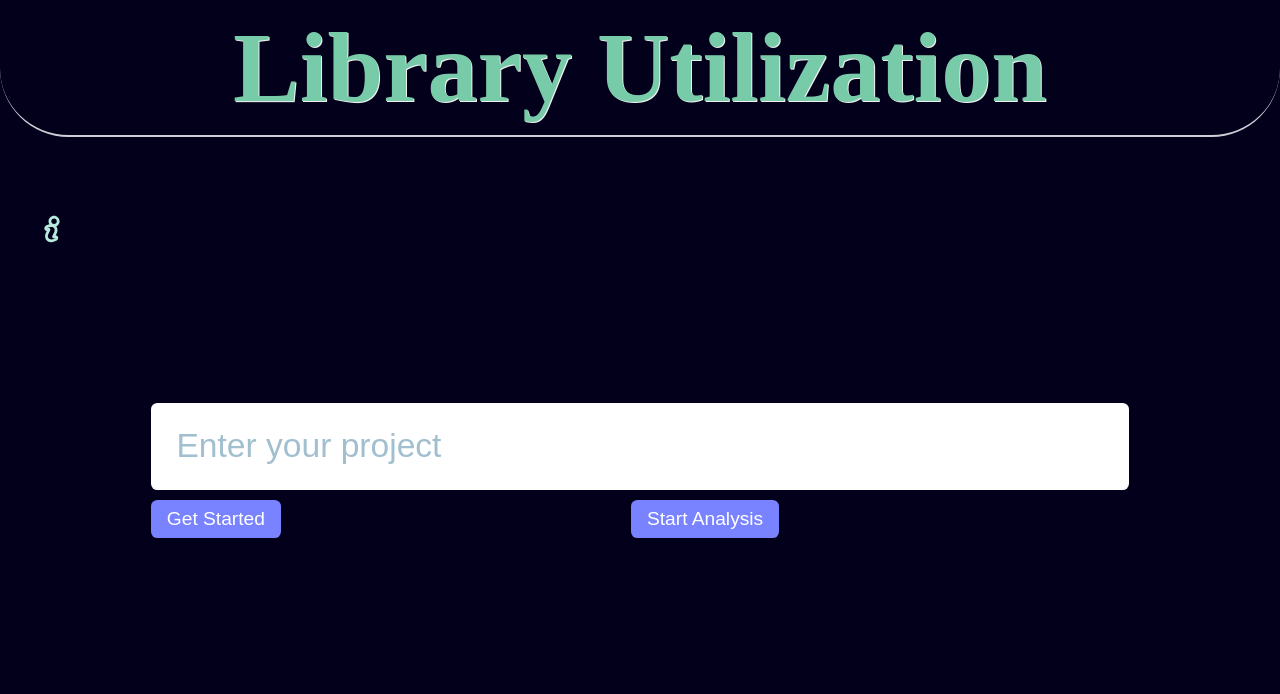
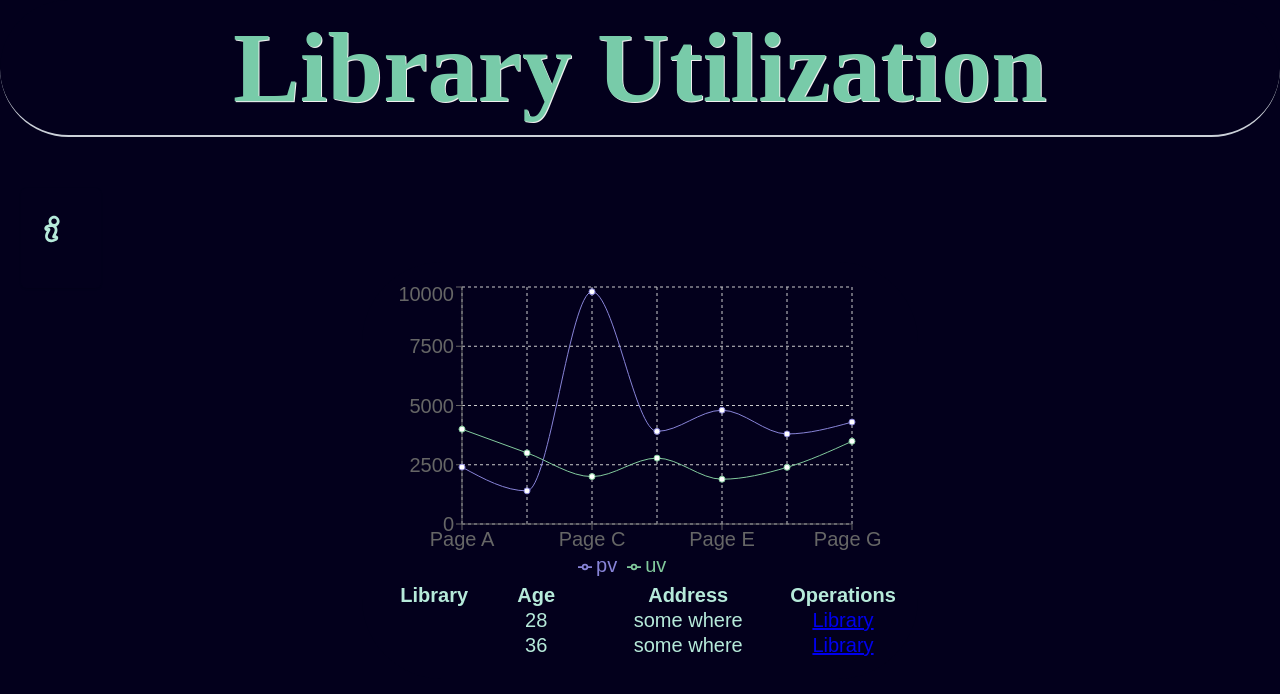
Before and after one commit to kostoglou/LibraryUtilization, a React (Create React App) app: page / in a window 1280 px wide. Both pictures are taken after a click on the button "Start Analysis". Shown: the top 694 px of the page. Built offline with nearby package versions, Linux system fonts and the light colour scheme.

Commit message:
new component + diagrams

```diff
--- a/src/App.js
+++ b/src/App.js
@@ -1,6 +1,7 @@
 import './App.css';
 import React, { Component } from 'react'
 import Welcome from './components/welcome';
+import HistoryAnalysis from './components/historyAnalysis';
 import MyTable from './components/mytable';
 import DiagramSystemtoApi from './components/diagramSystemtoApi';
 import { MdOutlineArrowBackIosNew } from 'react-icons/md';
@@ -15,6 +16,7 @@ class App extends Component {
   state = {
     showTable: false,
     showWelcome: true,
+    showHistoryAnalysis: false,
     showDiagram1: false,
     nul: "",
     dataTable : [],
@@ -128,6 +130,15 @@ class App extends Component {
       document.getElementById("waittingAnalysis").style.display = "block";
     }
 
+  handleHistoryClick = () => {
+    console.log("ok");
+    this.setState({ showWelcome: false });
+    this.setState({ showHistoryAnalysis: true });
+    //return (<HistoryAnalysis/>);
+
+
+  }
+
   handleBackClick = () => {
     this.setState({ showWelcome: true });
     this.setState({ showTable: false });
@@ -169,7 +180,8 @@ class App extends Component {
 
 
         <main class="main">
-          {this.state.showWelcome && <Welcome ongoclick={this.handleGoClick} />}
+          {this.state.showWelcome && <Welcome ongoclick={this.handleGoClick} onHistoryclick={this.handleHistoryClick}/>}
+          {this.state.showHistoryAnalysis && <HistoryAnalysis/>}
           {this.state.showTable && <MyTable onclickoftableoflibrary={this.handleClickofTableofLibrary}
               data={this.state.dataTable} nul={this.state.nul} onbackclick={this.handleBackClick} />}
           {this.state.showDiagram1 && <DiagramSystemtoApi data={this.state.dataFirstMethods} libname={this.state.selectedLibrary}/>}
--- /dev/null
+++ b/src/components/historyAnalysis.jsx
@@ -0,0 +1,136 @@
+import React, { Component } from 'react';
+import Table from 'rc-table';
+import { HiArrowRightCircle } from 'react-icons/hi2';
+import {
+    LineChart,
+    Line,
+    XAxis,
+    YAxis,
+    CartesianGrid,
+    Tooltip,
+    Legend
+  } from "recharts";
+
+class HistoryAnalysis extends Component {
+
+    constructor(props) {
+        super(props);
+    }
+
+    state = {  }
+
+    render() {
+        //first chart
+        const data = [
+            {
+              name: "Page A",
+              uv: 4000,
+              pv: 2400,
+              amt: 2400
+            },
+            {
+              name: "Page B",
+              uv: 3000,
+              pv: 1398,
+              amt: 2210
+            },
+            {
+              name: "Page C",
+              uv: 2000,
+              pv: 9800,
+              amt: 2290
+            },
+            {
+              name: "Page D",
+              uv: 2780,
+              pv: 3908,
+              amt: 2000
+            },
+            {
+              name: "Page E",
+              uv: 1890,
+              pv: 4800,
+              amt: 2181
+            },
+            {
+              name: "Page F",
+              uv: 2390,
+              pv: 3800,
+              amt: 2500
+            },
+            {
+              name: "Page G",
+              uv: 3490,
+              pv: 4300,
+              amt: 2100
+            }
+          ];
+
+        //table
+        const columns = [
+            {
+              title: 'Library',
+              dataIndex: 'library',
+              key: 'library',
+              width: 100,
+            },
+            {
+              title: 'Age',
+              dataIndex: 'age',
+              key: 'age',
+              width: 100,
+            },
+            {
+              title: 'Address',
+              dataIndex: 'address',
+              key: 'address',
+              width: 200,
+            },
+            {
+              title: 'Operations',
+              dataIndex: '',
+              key: 'operations',
+              render: () => <a href="#">Library</a>,
+            },
+          ];
+          const data2 = [
+            { name: 'Jack', age: 28, address: 'some where', key: '1' },
+            { name: 'Rose', age: 36, address: 'some where', key: '2' },
+          ];
+
+        return (
+            <React.Fragment>
+
+                <LineChart
+                width={500}
+                height={300}
+                data={data}
+                margin={{
+                    top: 5,
+                    right: 30,
+                    left: 20,
+                    bottom: 5
+                }}
+                >
+                <CartesianGrid strokeDasharray="3 3" />
+                <XAxis dataKey="name" />
+                <YAxis />
+                <Tooltip />
+                <Legend />
+                <Line
+                    type="monotone"
+                    dataKey="pv"
+                    stroke="#8884d8"
+                    activeDot={{ r: 8 }}
+                />
+                <Line type="monotone" dataKey="uv" stroke="#82ca9d" />
+                </LineChart>
+
+                <Table columns={columns} data={data2} />
+            </React.Fragment>
+
+        );
+    }
+}
+
+export default HistoryAnalysis;
--- a/src/components/welcome.jsx
+++ b/src/components/welcome.jsx
@@ -27,8 +27,8 @@ class Welcome extends Component {
                 <button onMouseMove={ this.handleCursor }
                     className="gobutton" onClick={this.props.ongoclick}> <span>Get Started</span>
                 </button>
-                <button
-                    className="gobutton" > <span>Start Analysis</span>
+                <button onMouseMove={ this.handleCursor }
+                    className="gobutton" onClick={this.props.onHistoryclick}> <span>Start Analysis</span>
                 </button>
                 <div id='waittingAnalysis' class="lds-dual-ring" style={{display:"none"}}></div>
 
```
Also changed, not shown: package.json (+4 -3 lines), 1 other file (tests, documents, lock files or other folders).
